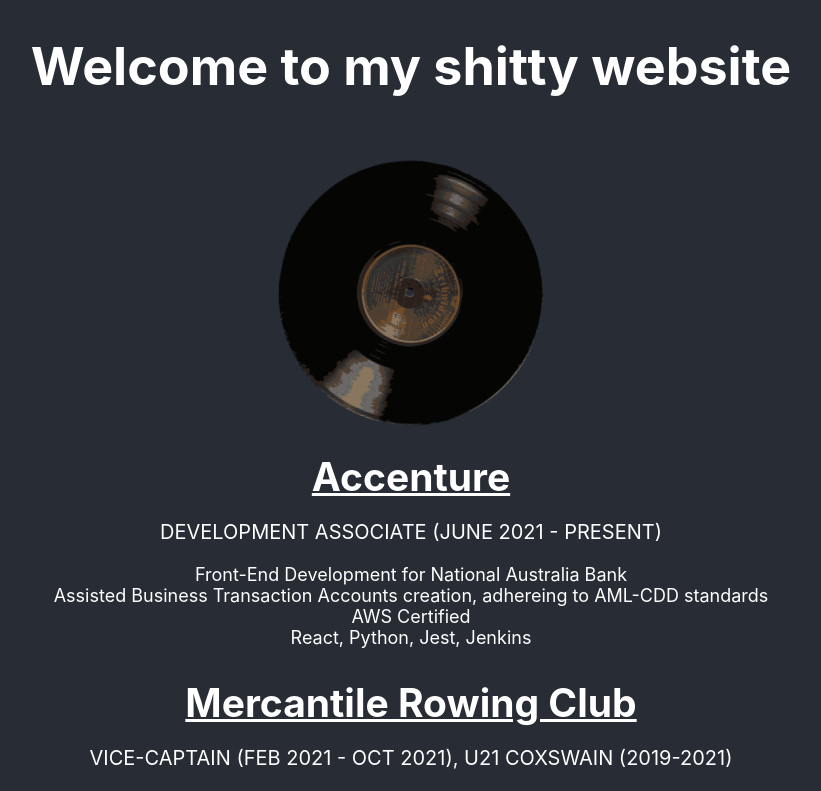
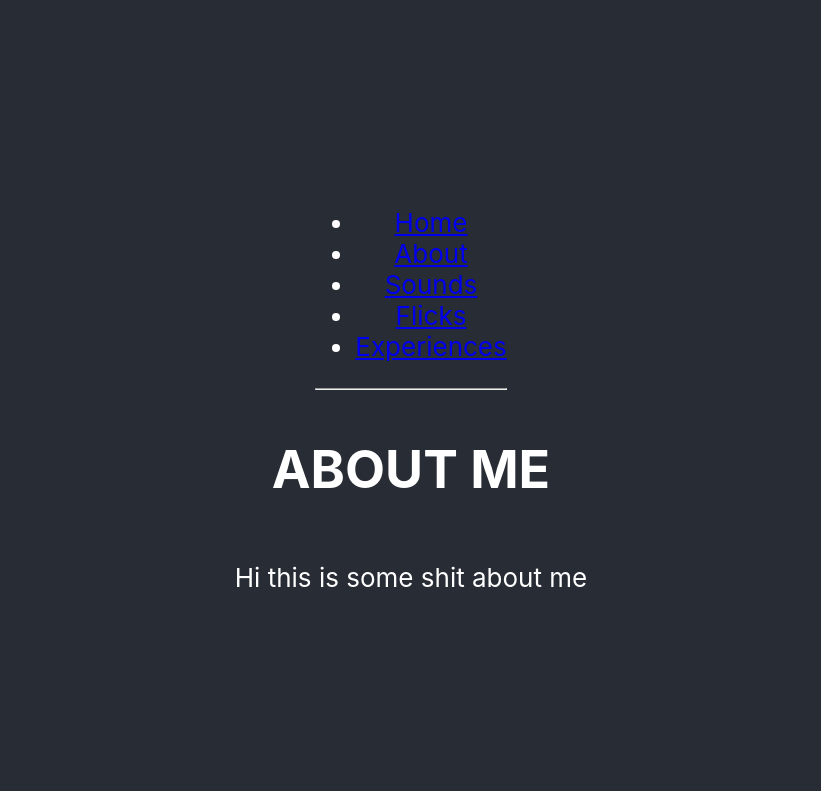
Before and after one commit to pptutn/website, a React (Create React App) app: page /about in a window 1280 px wide. Shown: the top 791 px of the page, without its empty margins (229-1050 px from the left). Built offline with nearby package versions, Linux system fonts and the light colour scheme.

Commit message:
react routing, pages create

```diff
--- a/package.json
+++ b/package.json
@@ -6,8 +6,11 @@
     "@testing-library/jest-dom": "^5.15.0",
     "@testing-library/react": "^11.2.7",
     "@testing-library/user-event": "^12.8.3",
+    "@types/react-router-dom": "^5.3.2",
     "react": "^17.0.2",
     "react-dom": "^17.0.2",
+    "react-router": "^6.0.1",
+    "react-router-dom": "^6.0.1",
     "react-scripts": "4.0.3",
     "styled-components": "^5.3.3",
     "typescript": "^4.4.4",
--- a/src/App.js
+++ b/src/App.js
@@ -1,17 +1,29 @@
-import newlogo from "./image2vector.svg";
 import "./App.css";
-import ExperienceSection from "./components/ExperienceSection";
+import { BrowserRouter as Router, Routes, Route, Link } from "react-router-dom";
+import AboutMe from "./pages/AboutMe";
+import Home from "./pages/Home";
+import Sounds from "./pages/Sounds";
+import Flicks from "./pages/Flicks";
+import MenuBar from "./components/MenuBar";
+import Experiences from "./pages/Experiences";
 import Socials from "./components/Socials";
 
 function App() {
   return (
     <div className="App">
       <header className="App-header">
-        <h1>Welcome to my shitty website</h1>
-        <img src={newlogo} className="App-logo" alt="logo" />
-        <ExperienceSection />
-        <Socials />
+        {/* <LandingPage /> */}
+        <MenuBar />
+
+        <Routes>
+          <Route path="/" element={<Home />} />
+          <Route path="/about" element={<AboutMe />} />
+          <Route path="/sounds" element={<Sounds />} />
+          <Route path="/flicks" element={<Flicks />} />
+          <Route path="/experiences" element={<Experiences />} />
+        </Routes>
       </header>
+      <Socials></Socials>
     </div>
   );
 }
--- /dev/null
+++ b/src/components/MenuBar.js
@@ -0,0 +1,34 @@
+import React from "react";
+import { BrowserRouter as Router, Routes, Route, Link } from "react-router-dom";
+import AboutMe from "../pages/AboutMe";
+import Home from "../pages/Home";
+import Sounds from "../pages/Sounds";
+import Flicks from "../pages/Flicks";
+
+function MenuBar() {
+  return (
+    <div>
+      <ul>
+        <li>
+          <Link to="/">Home</Link>
+        </li>
+        <li>
+          <Link to="/about">About</Link>
+        </li>
+        <li>
+          <Link to="/sounds">Sounds</Link>
+        </li>
+        <li>
+          <Link to="/flicks">Flicks</Link>
+        </li>
+        <li>
+          <Link to="/experiences">Experiences</Link>
+        </li>
+      </ul>
+
+      <hr />
+    </div>
+  );
+}
+
+export default MenuBar;
--- a/src/index.js
+++ b/src/index.js
@@ -2,10 +2,13 @@
 import ReactDOM from "react-dom";
 import "./index.css";
 import App from "./App";
+import { BrowserRouter } from "react-router-dom";
 
 ReactDOM.render(
   <React.StrictMode>
-    <App />
+    <BrowserRouter>
+      <App />
+    </BrowserRouter>
   </React.StrictMode>,
   document.getElementById("root")
 );
--- /dev/null
+++ b/src/pages/AboutMe.js
@@ -0,0 +1,12 @@
+import React from "react";
+
+function AboutMe() {
+  return (
+    <>
+      <h1> ABOUT ME </h1>
+      <p>Hi this is some shit about me</p>
+    </>
+  );
+}
+
+export default AboutMe;
--- /dev/null
+++ b/src/pages/Experiences.js
@@ -0,0 +1,12 @@
+import React from "react";
+import ExperienceSection from "../components/ExperienceSection";
+
+function Experiences() {
+  return (
+    <>
+      <ExperienceSection />
+    </>
+  );
+}
+
+export default Experiences;
--- /dev/null
+++ b/src/pages/Flicks.js
@@ -0,0 +1,16 @@
+// image gallery and links to the films i've edited
+import React from "react";
+
+function Flicks() {
+  return (
+    <>
+      <h1>My Flicks</h1>
+      <p>
+        A collection of some of the pictures I've taken and the videos I've
+        edited
+      </p>
+    </>
+  );
+}
+
+export default Flicks;
--- /dev/null
+++ b/src/pages/Home.js
@@ -0,0 +1,18 @@
+import React from "react";
+import newlogo from "../image2vector.svg";
+import ExperienceSection from "../components/ExperienceSection";
+import Socials from "../components/Socials";
+import MenuBar from "../components/MenuBar";
+
+function Home() {
+  return (
+    <>
+      <h1>Welcome to my shitty website</h1>
+      <img src={newlogo} className="App-logo" alt="logo" />
+
+
+    </>
+  );
+}
+
+export default Home;
--- /dev/null
+++ b/src/pages/Sounds.js
@@ -0,0 +1,13 @@
+// mixes
+import React from "react";
+
+function Sounds() {
+  return (
+    <>
+      <h1>My Sounds</h1>
+      <p>Collection of some of my mixes</p>
+    </>
+  );
+}
+
+export default Sounds;
```
Also changed, not shown: 1 other file (tests, documents, lock files or other folders).
